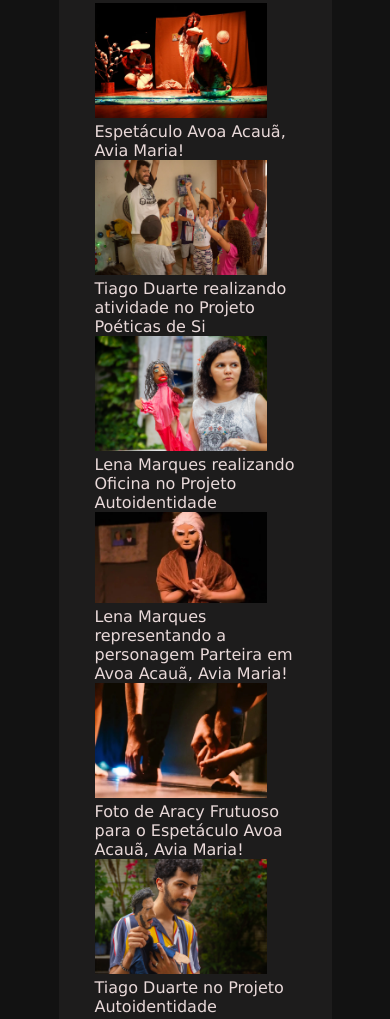
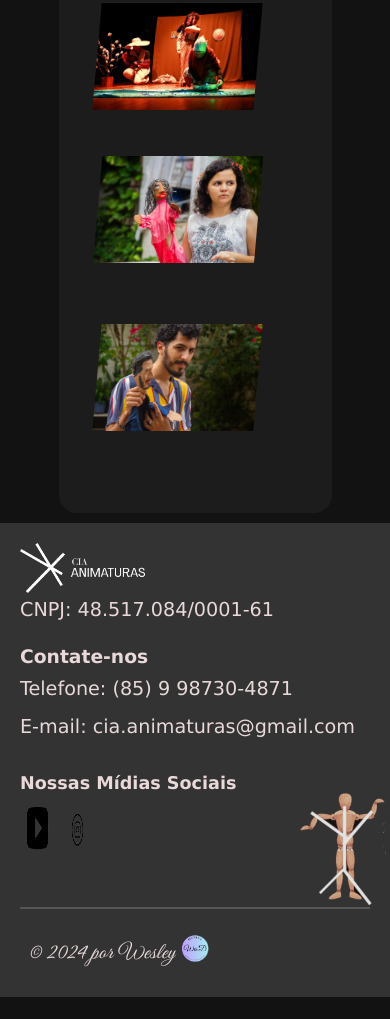
Before and after one commit to Wes-SNK/site-teste-cia-animaturas, a plain HTML site: page index.html in a window 390 px wide. Shown: the part 1856-2875 px from the top of the page. After the commit the page ends 2853 px from the top, so only its background shows below. Drawn offline with Linux system fonts and the light colour scheme; a web font is replaced by a local one.

Commit message:
first page done

```diff
--- a/index.html
+++ b/index.html
@@ -68,30 +68,23 @@
                 </p>
             </section>
             <aside id="imagensSobrepostas">
+                <div class="grupo-imagem">
                     <figure class="image-container">
                         <img class="imagem-1" src="img/fotos/acaua_800x600.jpg" alt="Foto do Espetáculo Avoa Acauã, Avia Maria">
                         <figcaption class="foto-1">Espetáculo Avoa Acauã, Avia Maria!</figcaption>
                     </figure>
                     <figure class="image-container">
-                    <img class="imagem-2" src="img/fotos/criancas_800x600.JPG" alt="Atividade do Projeto Autoidentidade">
-                    <figcaption class="foto-2">Tiago Duarte realizando atividade no Projeto Poéticas de Si</figcaption>
-                </figure>
-                <figure class="image-container">
                         <img class="imagem-3" src="img/fotos/lena_800x600.png" alt="Lena Marques no Projeto Autoidentidade">
                         <figcaption class="foto-3">Lena Marques realizando Oficina no Projeto Autoidentidade</figcaption>
                     </figure>
-                <figure class="image-container">
-                    <img class="imagem-4" src="img/fotos/mascara_800x400.webp" alt="Lena Marques representando a personagem Parteira, em Avoa Acauã, Avia Maria!">
-                    <figcaption class="foto-4">Lena Marques representando a personagem Parteira em Avoa Acauã, Avia Maria!</figcaption>
+                </div>
+                <div class="grupo-imagem">
                     </figure>
                     <figure class="image-container">
-                    <img class="imagem-5" src="img/fotos/pes_800x600.webp" alt="Ensaio para o Espetáculo Avoa Acauã, Avia Maria!">
-                    <figcaption class="foto-5">Foto de Aracy Frutuoso para o Espetáculo Avoa Acauã, Avia Maria!</figcaption>
-                </figure>
-                <figure class="image-container">
-                    <img class="imagem-6" src="img/fotos/tiago_800x600.png" alt="Tiago Duarte no Projeto Autoidentidade">
+                        <img class="imagem-4" src="img/fotos/tiago_800x600.png" alt="Tiago Duarte no Projeto Autoidentidade">
                         <figcaption class="foto-6">Tiago Duarte no Projeto Autoidentidade</figcaption>
                     </figure>
+                </div>
             </aside>
         </div>
     </main>
@@ -107,8 +100,9 @@
                 <p>E-mail: cia.animaturas@gmail.com</p>
             </div>
             <div class="footer-social">
-                <a class="yt" href="https://www.youtube.com/@cia.animaturas" target="_blank"><img src="img/logo-yt.png" alt="YouTube"></a>
-                <a class="ig" href="https://www.instagram.com/cia.animaturas" target="_blank"><img src="img/logo-ig.png" alt="Instagram"></a>
+                <h3>Nossas Mídias Sociais</h3>
+                <a class="yt" href="https://www.youtube.com/@cia.animaturas" target="_blank"><img class="yt" src="img/logo-yt.png" alt="YouTube"></a>
+                <a class="ig" href="https://www.instagram.com/cia.animaturas" target="_blank"><img class="ig" src="img/logo-ig.png" alt="Instagram"></a>
             </div>
         </div>
         <hr>
@@ -119,6 +113,7 @@
             </a>
         </div>
         <button id="back-to-top" title="Voltar ao Topo">&#8679;</button>
+        <img id="boneco-inferior" src="img/bonecos/boneco2_transparente_200x150.png" alt="Boneco Cia. Animaturas">
     </footer>
     <script src="script/script.js"></script>
 </body>
--- a/script/script.js
+++ b/script/script.js
@@ -5,6 +5,18 @@ document.addEventListener('DOMContentLoaded', () => {
             bonecoSuperior.classList.add('trembling');
             setTimeout(() => {
                 bonecoSuperior.classList.remove('trembling');
+            }, 500);
+        });
+    }
+});
+
+document.addEventListener('DOMContentLoaded', () => {
+    const bonecoInferior = document.getElementById('boneco-inferior');
+    if (bonecoInferior) {
+        bonecoInferior.addEventListener('click', () => {
+            bonecoInferior.classList.add('dancing');
+            setTimeout(() => {
+                bonecoInferior.classList.remove('dancing');
             }, 500);
         });
     }
--- a/stylesheet/style.css
+++ b/stylesheet/style.css
@@ -113,7 +113,7 @@ main {
 
 #conteudo {
     display: flex;
-    width: 85vw;
+    width: 90vw;
     padding: 36px;
     background-color: rgba(224, 214, 214, 0.05); /* Fundo semitransparente */
     border-radius: 18px;
@@ -143,16 +143,51 @@ p {
 }
 
 #imagensSobrepostas img {
-    width: 86%;
+    position: relative;
+    width: 80%
 }
 
-.image-container:hover {
-    transform: scale(1.8);
+.image-container {
+    transform: skew(-05deg);
+    margin-right: -20%;
+    margin-top: 0;
+}
+
+.image-container:hover img{
+    transform: scale(1.26);
     transition: 0.4s ease-in-out;
+    z-index: 9;
 }
 
 #imagensSobrepostas:hover > :not(:hover) {
     opacity: 0.05;
+}
+
+.grupo-imagem:hover > :not(:hover) {
+    opacity: 0.05;
+}
+
+.image-container figcaption {
+    position: relative;
+    top: 0;
+    bottom: 0;
+    left: 0;
+    width: 86%;
+    background: rgba(0, 0, 0, 0.3);
+    color: white;
+    padding: 6px; /* Adiciona padding para um melhor visual */
+    text-align: center;
+    box-sizing: border-box;
+    border-radius: 8px;
+    opacity: 0;
+    transition: opacity 0.3s ease-in-out;
+    font-size: 12px;
+    font-family: 'Times New Roman', Times, serif;
+    z-index: 10;
+}
+
+.image-container:hover figcaption {
+    opacity: 1;
 }
 
 #boneco_superior {
@@ -166,6 +201,17 @@ p {
     transform: translateY(-30%) rotate(-15deg); /* Ajusta a posição para centralizar verticalmente e aplica a rotação */
     cursor: pointer; /* Indica que o elemento é clicável */
 }
+#boneco-inferior {
+    display: flex;
+    width: 80px;
+    position: absolute;
+    filter: blur(0.25px);
+    opacity: 0.88;
+    cursor: pointer;
+    top: 28px;
+    left: 356px;
+    /* transform: translate(340px, -200px); */
+}
 
 @keyframes tremble {
     0% { transform: translateY(-50%) rotate(-15deg) translateX(0); }
@@ -174,12 +220,27 @@ p {
     75% { transform: translateY(-50%) rotate(-15deg) translateX(-5px); }
     100% { transform: translateY(-50%) rotate(-15deg) translateX(0); }
 }
+@keyframes dance {
+    0% { transform: translateX(10px) rotate(0deg); }
+    10% { transform: translateX(10px) rotate(0deg); }
+    25% { transform: translateX(20px) rotate(10deg); }
+    35% { transform: translateX(30px) rotate( 15deg); }
+    50% { transform: translateX(20px) rotate(0deg); }
+    60% { transform: translateX(10px) rotate(-10deg); }
+    75% { transform: translateX(0px) rotate(-10deg); }
+    90% { transform: translateX(-10px) rotate(-15deg); }
+    100% { transform: translateX(0) rotate(0deg); }
+}
 
 .trembling {
     animation: tremble 0.5s ease-in-out;
 }
+.dancing {
+    animation: dance 0.5s ease-in-out;
+}
 
 footer {
+    position: relative;
     background-color: #333;
     color: #e9d9d9;
     padding: 20px;
@@ -212,15 +273,31 @@ footer {
     margin-bottom: 10px;
 }
 
+.footer-social h3 {
+    font-family: 'Lucida Sans', 'Lucida Sans Regular', 'Lucida Grande', 'Lucida Sans Unicode', Geneva, Verdana, sans-serif;
+    font-size: 1.1em;
+    padding: 0;
+    padding-left: 0;
+    font-weight: 700;
+    color: #e9d9d9;
+}
+
 .footer-social a img {
-    width: 90px;
-    margin: 0 40px;
+    width: 100px;
+    margin: 0;
+    justify-content: space-between;
+}
+
+.footer-social img {
+    width: 28px;
+    height: 70px;
+    border-radius: 160px;
 }
 
 .footer-social img:hover {
     background: linear-gradient(to left, red, pink, violet);
-    animation: animated 2s linear infinite;
-    transition: all 0.3 ease;
+    animation: animated 2.1s linear;
+    transition: all 0.6 ease;
 }
 
 .footer-contact, .footer-social {
@@ -239,6 +316,7 @@ hr {
     font-family: 'birthstone-formal';
     font-size: 1.18em;
     font-weight: lighter;
+    padding: 0 10px;
 }
 
 .footer-copyright a {
@@ -279,8 +357,22 @@ hr {
 
 /* Media Queries */
 @media (max-width: 768px) {
+    #imagensSobrepostas {
+        width: 100%;
+        display: flex;
+        flex-direction: column;
+        align-items: center;
+    }
+
     #boneco_superior img {
         width: 100px;
+    }
+
+    #boneco-inferior {
+        display: flex;
+        width: 86px;
+        top: 280px;
+        left: 320px;
     }
 
     nav {
@@ -304,6 +396,11 @@ hr {
         padding: 0;
     }
 
+    .image-container {
+        flex-direction: column;
+        width: 100%;
+    }
+
     .footer-container {
         flex-direction: column;
         align-items: center;
@@ -311,6 +408,7 @@ hr {
     }
 
     .footer-logo, .footer-contact, .footer-social {
+        width: 100%;
         margin-bottom: 20px;
     }
 
@@ -318,11 +416,22 @@ hr {
         width: 25px;
         margin: 0 5px;
     }
+
+    .footer-social {
+        width: 100%;
+    }
 }
 
 @media (max-width: 480px) {
     #boneco_superior img {
         width: 80px;
+    }
+
+    #boneco-inferior {
+        display: flex;
+        width: 86px;
+        top: 270px;
+        left: 300px;
     }
 
     nav {
@@ -347,6 +456,11 @@ hr {
         padding: 0;
     }
 
+    .image-container {
+        flex-direction: column;
+        width: 100%;
+    }
+
     .footer-container {
         flex-direction: column;
         align-items: center;
```
Lines whose indentation alone changed are shown as unchanged.
